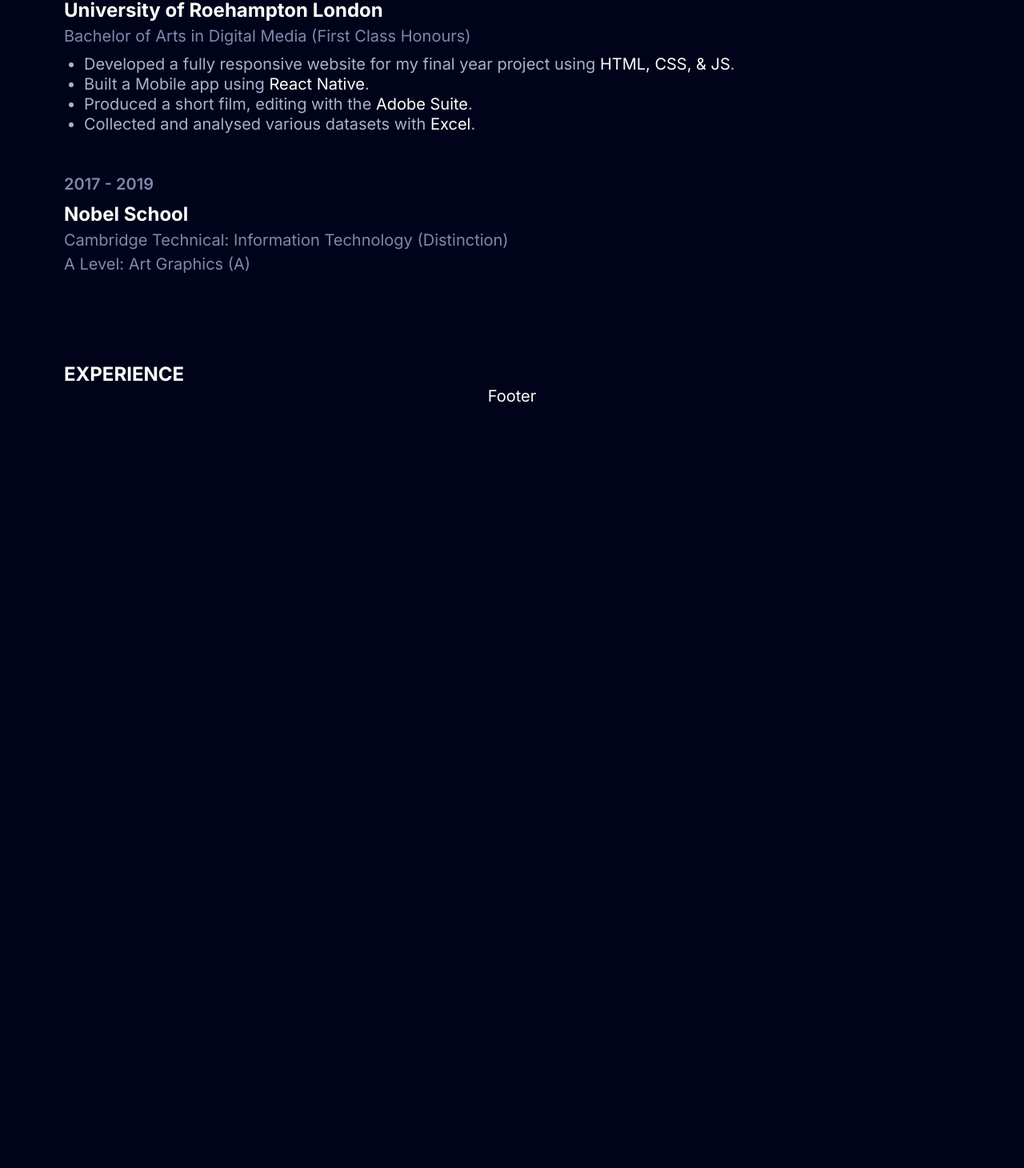
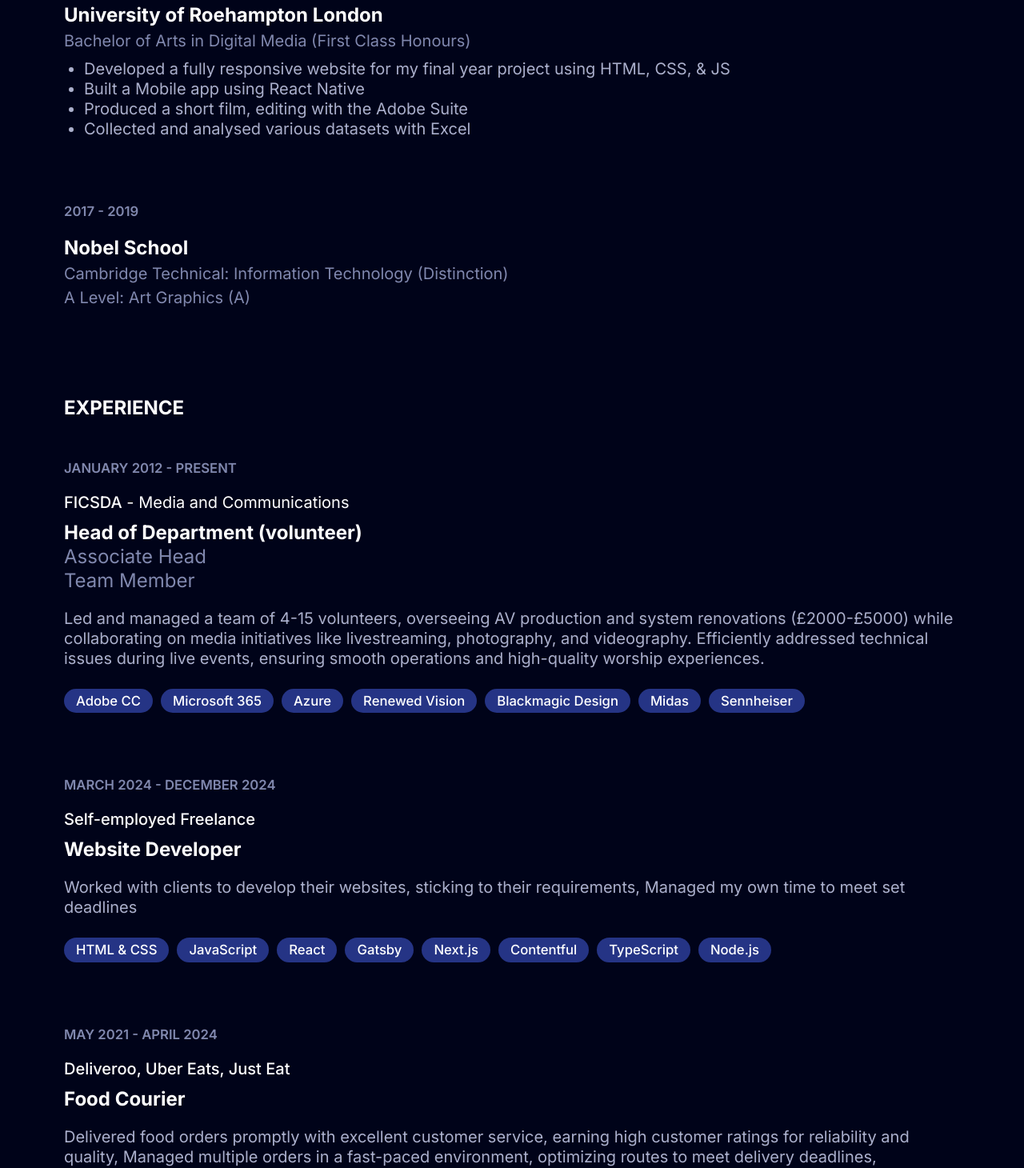
Before and after one commit to lonncalpatura/portfolio, a Next.js app: page / in a window 1280 px wide. Shown: the part 1009-2469 px from the top of the page at 80% size. Before the commit the page ends 1517 px from the top, so only its background shows below. Built offline with nearby package versions, Linux system fonts and the light colour scheme.

Commit message:
experience

```diff
--- a/app/globals.css
+++ b/app/globals.css
@@ -39,6 +39,13 @@
     font-weight: 700;
     line-height: 1.25;
   }
+  .caption {
+    font-size: 0.833rem;
+  }
+
+  .skill-tag {
+    @apply px-3 py-1 bg-primary rounded-full border-solid font-medium;
+  }
 };
 
 @tailwind components;
--- a/app/page.tsx
+++ b/app/page.tsx
@@ -3,10 +3,11 @@ import Education from "@/components/Education";
 import Experience from "@/components/Experience";
 import Footer from "@/components/Footer";
 import Hero from "@/components/Hero";
+import Projects from "@/components/Projects";
 
 export default function Home() {
   return (
-    <main className="relative flex flex-col items-center w-full min-h-screen px-4 pt-16 md:px-16  overflow-hidden">
+    <main className="relative flex flex-col items-center w-full min-h-screen px-4 sm:px-8 md:px-16 pt-16 overflow-hidden">
       <div className="min-h-screen max-w-screen-xl w-full">
         <div>
           <Hero />
@@ -15,6 +16,7 @@ export default function Home() {
           <About />
           <Education />
           <Experience />
+          <Projects />
         </div>
       </div>
       <footer className="sticky bottom-0">
--- a/components/About.tsx
+++ b/components/About.tsx
@@ -6,7 +6,7 @@ const About = () => {
       <h6>ABOUT ME</h6>
       <div className="flex flex-col gap-4 mt-10 text-secondary">
         <p>
-          Just to clarify, my full name is <span className="text-primary">Lonn Doneill Calpatura</span>, but I prefer to be called <span className="text-primary">Onyl</span>.
+          My full name is <span className="text-primary">Lonn Doneill Calpatura</span>, but I prefer to be called <span className="text-primary">Onyl</span>.
         </p>
         <p>
           I&apos;m a web developer...
--- a/components/Education.tsx
+++ b/components/Education.tsx
@@ -8,22 +8,12 @@ const Education = () => {
       certificate: [
         "Bachelor of Arts in Digital Media (First Class Honours)"
       ],
-      description: (
-        <ul className="pl-5 text-secondary list-disc">
-          <li>
-            Developed a fully responsive website for my final year project using <span className="text-primary">HTML, CSS, & JS</span>.
-          </li>
-          <li>
-            Built a Mobile app using <span className="text-primary">React Native</span>.
-          </li>
-          <li>
-            Produced a short film, editing with the <span className="text-primary">Adobe Suite</span>.
-          </li>
-          <li>
-            Collected and analysed various datasets with <span className="text-primary">Excel</span>.
-          </li>
-        </ul>
-      ),
+      description: [
+        "Developed a fully responsive website for my final year project using HTML, CSS, & JS",
+        "Built a Mobile app using React Native",
+        "Produced a short film, editing with the Adobe Suite",
+        "Collected and analysed various datasets with Excel",
+      ],
     },
     {
       year: "2017 - 2019",
@@ -32,17 +22,19 @@ const Education = () => {
         "Cambridge Technical: Information Technology (Distinction)",
         "A Level: Art Graphics (A)"
       ],
-      description: "",
+      description: [],
     },
   ];
 
   return (
     <div>
       <h6>EDUCATION</h6>
-      <div className="flex flex-col gap-10 mt-10">
+
+      <div className="flex flex-col gap-16 mt-10">
         {educationData.map((education, index) => (
-          <div key={index}>
-            <p className="mb-2 font-semibold text-tertiary">{education.year}</p>
+          <div key={index} className="">
+            <p className="caption mb-4 font-semibold text-tertiary">{education.year}</p>
+
             <h6>{education.institution}</h6>
 
             <div className="mt-1 mb-2 text-tertiary">
@@ -53,7 +45,11 @@ const Education = () => {
               </ul>
             </div>
 
-            <>{education.description}</>
+            <ul className="pl-5 text-secondary list-disc">
+              {education.description.map((description, index) => (
+                <li key={index}>{description}</li>
+              ))}
+            </ul>
           </div>
         ))}
       </div>
--- a/components/Experience.tsx
+++ b/components/Experience.tsx
@@ -1,9 +1,103 @@
 import React from "react";
 
 const Experience = () => {
+  const experienceData = [
+    {
+      date: "JANUARY 2012 - PRESENT",
+      job: (
+        <>
+          Head of Department (volunteer)
+          <span className="font-normal text-tertiary">Associate Head</span>
+          <span className="font-normal text-tertiary">Team Member</span>
+        </>
+      ),
+      organisation: (
+        <>
+          FICSDA
+          <span className="font-normal"> - Media and Communications</span>
+        </>
+      ),
+      organisastionLink: "https://ficsda.org",
+      responsibilities: "Led and managed a team of 4-15 volunteers, overseeing AV production and system renovations (£2000-£5000) while collaborating on media initiatives like livestreaming, photography, and videography. Efficiently addressed technical issues during live events, ensuring smooth operations and high-quality worship experiences.",
+      skills: [
+        "Adobe CC",
+        "Microsoft 365",
+        "Azure",
+        "Renewed Vision",
+        "Blackmagic Design",
+        "Midas",
+        "Sennheiser",
+      ],
+    },
+    {
+      date: "MARCH 2024 - DECEMBER 2024",
+      job: "Website Developer",
+      organisation: "Self-employed Freelance",
+      organisationLink: "",
+      responsibilities: "Worked with clients to develop their websites, sticking to their requirements, Managed my own time to meet set deadlines",
+      skills: [
+        "HTML & CSS",
+        "JavaScript",
+        "React",
+        "Gatsby",
+        "Next.js",
+        "Contentful",
+        "TypeScript",
+        "Node.js",
+      ],
+    },
+    {
+      date: "MAY 2021 - APRIL 2024",
+      job: "Food Courier",
+      organisation: "Deliveroo, Uber Eats, Just Eat",
+      organisationLink: "",
+      responsibilities: "Delivered food orders promptly with excellent customer service, earning high customer ratings for reliability and quality, Managed multiple orders in a fast-paced environment, optimizing routes to meet delivery deadlines, Maintained food safety and security during transit, adhering to hygiene standards",
+      skills: [
+        "Adaptability",
+        "Customer Service",
+        "Diligence",
+        "Punctuality",
+        "Reliability",
+      ]
+    },
+    {
+      date: "JULY 2018",
+      job: "Graphic Designer (work experience)",
+      organisation: "Barnet Hospital",
+      organisationLink: "",
+      responsibilities: "Designed and printed promotional and informational material advertising the ward and hospital, Managed simultaneous projects, ensuring deadlines and requirements were met",
+      skills: [
+        "Adobe CC",
+        "Microsoft 365",
+      ]
+    }
+  ]
+
   return (
     <div>
       <h6>EXPERIENCE</h6>
+
+      <div className="flex flex-col gap-16 mt-10">
+        {experienceData.map ((experience, index) => (
+          <div key={index}>
+            <p className="caption mb-4 font-semibold text-tertiary">{experience.date}</p>
+
+            <a href={experience.organisastionLink} target="_blank" rel="noopener noreferrer" className="block mb-2 font-medium">{experience.organisation}</a>
+
+            <h6 className="flex flex-col mb-4">{experience.job}</h6>
+
+            <p className="flex flex-col gap-1 list-disc text-secondary">
+              {experience.responsibilities}
+            </p>
+
+            <ul className="flex flex-wrap gap-2 mt-5">
+              {experience.skills.map((skill, index) => (
+                <li key={index} className="caption skill-tag">{skill}</li>
+              ))}
+            </ul>
+          </div>
+        ))}
+      </div>
     </div>
   )
 }
--- a/components/Footer.tsx
+++ b/components/Footer.tsx
@@ -2,7 +2,9 @@ import React from "react";
 
 const Footer = () => {
   return (
-    <div className="">Footer</div>
+    <p className="text-secondary text-center mt-40">
+      Developed using HTML, Tailwind CSS, React, Next.js, Node.js and Framer Motion.
+    </p>
   )
 }
 
--- /dev/null
+++ b/components/Projects.tsx
@@ -0,0 +1,14 @@
+import React from "react";
+
+const Projects = () => {
+  return (
+    <div>
+      <h6>PORTFOLIO</h6>
+      <div className="mt-10">
+        <a href=""><h6 className="font-semibold">FICSDA Website</h6></a>
+      </div>
+    </div>
+  )
+}
+
+export default Projects
```
Also changed, not shown: package.json (+6 -6 lines).
